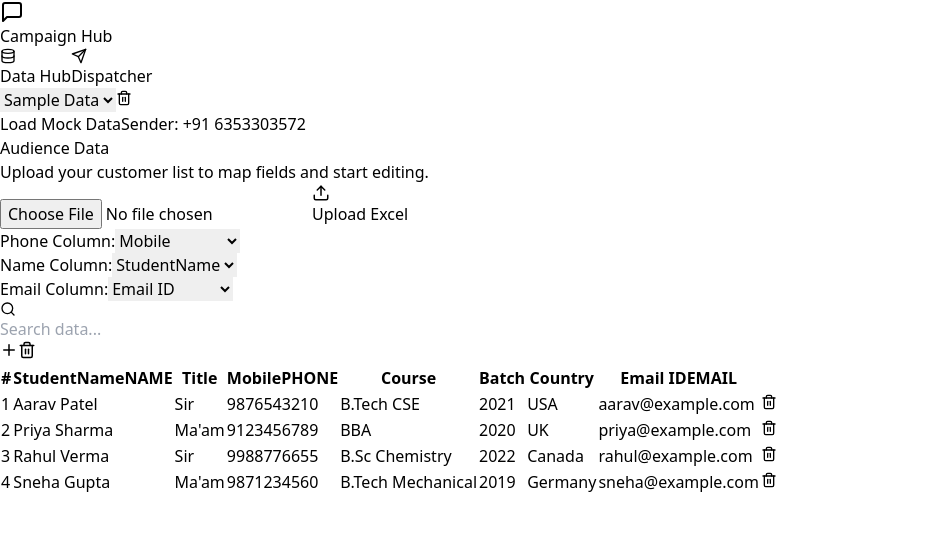
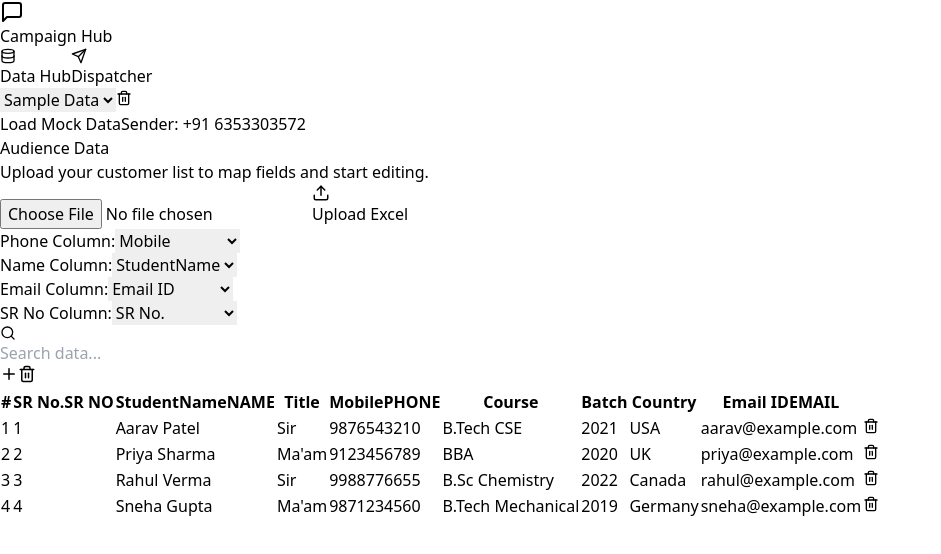
Before and after one commit to 24bt04d224/GCC, a React (Vite) app: page / in a window 1280 px wide. Both pictures are taken after a click on the button "Load Mock Data". Shown: the top 554 px of the page, without its empty margins (0-941 px from the left). Built offline with nearby package versions, Linux system fonts and the light colour scheme.

Commit message:
Fetch SR No. from excel data

```diff
--- a/src/components/EditableTable.jsx
+++ b/src/components/EditableTable.jsx
@@ -4,7 +4,7 @@ import { Trash2, Plus, Search } from 'lucide-react';
 
 export default function EditableTable() {
   const { datasets, activeDatasetId, setColumnMapping, updateRow, addRow, deleteRow, clearData } = useAppStore();
-  const activeDataset = datasets.find(d => d.id === activeDatasetId) || { data: [], columns: [], columnMapping: { phone: '', name: '', email: '' }, dispatchStatuses: {} };
+  const activeDataset = datasets.find(d => d.id === activeDatasetId) || { data: [], columns: [], columnMapping: { phone: '', name: '', email: '', srNo: '' }, dispatchStatuses: {} };
   const { data, columns, columnMapping } = activeDataset;
   const [searchTerm, setSearchTerm] = useState('');
   const [editingCell, setEditingCell] = useState(null);
@@ -72,6 +72,17 @@ export default function EditableTable() {
               {columns.map(c => <option key={c} value={c}>{c}</option>)}
             </select>
           </div>
+          <div className="flex items-center gap-2">
+            <label className="text-xs font-bold text-indigo-700 uppercase tracking-wide">SR No Column:</label>
+            <select
+              value={columnMapping.srNo || ''}
+              onChange={(e) => setColumnMapping({ srNo: e.target.value })}
+              className="text-sm border border-indigo-200 rounded-md py-1 px-2 bg-white outline-none focus:ring-2 focus:ring-indigo-500"
+            >
+              <option value="">-- Select --</option>
+              {columns.map(c => <option key={c} value={c}>{c}</option>)}
+            </select>
+          </div>
         </div>
 
         {/* Search & Actions */}
@@ -103,6 +114,7 @@ export default function EditableTable() {
                   {col === columnMapping.phone && <span className="ml-2 bg-green-100 text-green-800 px-1.5 py-0.5 rounded text-[10px]">PHONE</span>}
                   {col === columnMapping.name && <span className="ml-2 bg-blue-100 text-blue-800 px-1.5 py-0.5 rounded text-[10px]">NAME</span>}
                   {col === columnMapping.email && <span className="ml-2 bg-purple-100 text-purple-800 px-1.5 py-0.5 rounded text-[10px]">EMAIL</span>}
+                  {col === columnMapping.srNo && <span className="ml-2 bg-amber-100 text-amber-800 px-1.5 py-0.5 rounded text-[10px]">SR NO</span>}
                 </th>
               ))}
               <th className="px-6 py-3 text-right"></th>
--- a/src/components/ExcelUploader.jsx
+++ b/src/components/ExcelUploader.jsx
@@ -40,8 +40,9 @@ export default function ExcelUploader() {
           const phoneCol = detectedColumns.find(c => /phone|mobile|contact|cell|whatsapp/i.test(c)) || '';
           const nameCol = detectedColumns.find(c => /name|customer|client/i.test(c)) || '';
           const emailCol = detectedColumns.find(c => /email|e-mail|mail/i.test(c)) || '';
+          const srNoCol = detectedColumns.find(c => /sr|serial|no|#|id/i.test(c)) || '';
 
-          addDataset(file.name, parsedData, detectedColumns, { phone: phoneCol, name: nameCol, email: emailCol });
+          addDataset(file.name, parsedData, detectedColumns, { phone: phoneCol, name: nameCol, email: emailCol, srNo: srNoCol });
         }
       } catch (err) {
         alert("Invalid file format. Please upload a valid .xlsx or .csv file.");
--- a/src/components/MessageCardGrid.jsx
+++ b/src/components/MessageCardGrid.jsx
@@ -190,6 +190,7 @@ export default function MessageCardGrid() {
           const isDuplicate = duplicateIndices.has(index);
           const name = columnMapping.name ? row[columnMapping.name] : 'Unknown';
           const phone = columnMapping.phone ? row[columnMapping.phone] : 'No Phone';
+          const srNo = columnMapping.srNo && row[columnMapping.srNo] ? row[columnMapping.srNo] : (index + 1);
           const resolvedMsg = resolveTemplate(row);
 
           const isContacted = checkIsContacted(row);
@@ -208,7 +209,7 @@ export default function MessageCardGrid() {
               <div className="flex justify-between items-start mb-4">
                 <div>
                   <h4 className="font-bold text-slate-800 truncate max-w-[200px]" title={name}>
-                    <span className="text-slate-400 font-medium mr-1 text-xs">SR {index + 1}.</span>
+                    <span className="text-slate-400 font-medium mr-1 text-xs">SR {srNo}.</span>
                     {name}
                   </h4>
                   <p className="text-xs text-slate-500 mt-0.5">{phone}</p>
--- a/src/store.js
+++ b/src/store.js
@@ -14,7 +14,7 @@ export const useAppStore = create(
 
       addDataset: (name, data, columns, columnMapping) => set((state) => {
         const id = Date.now().toString();
-        const newDataset = { id, name, data, columns, columnMapping: columnMapping || { phone: '', name: '', email: '' }, dispatchStatuses: {} };
+        const newDataset = { id, name, data, columns, columnMapping: columnMapping || { phone: '', name: '', email: '', srNo: '' }, dispatchStatuses: {} };
         return {
           datasets: [...state.datasets, newDataset],
           activeDatasetId: id
@@ -78,7 +78,7 @@ export const useAppStore = create(
         return {
           datasets: state.datasets.map(d =>
             d.id === state.activeDatasetId
-              ? { ...d, data: [], columns: [], columnMapping: { phone: '', name: '', email: '' }, dispatchStatuses: {} }
+              ? { ...d, data: [], columns: [], columnMapping: { phone: '', name: '', email: '', srNo: '' }, dispatchStatuses: {} }
               : d
           )
         };
@@ -125,13 +125,13 @@ export const useAppStore = create(
         const sampleDataset = {
           id,
           name: 'Sample Data',
-          columns: ['StudentName', 'Title', 'Mobile', 'Course', 'Batch', 'Country', 'Email ID'],
-          columnMapping: { phone: 'Mobile', name: 'StudentName', email: 'Email ID' },
+          columns: ['SR No.', 'StudentName', 'Title', 'Mobile', 'Course', 'Batch', 'Country', 'Email ID'],
+          columnMapping: { phone: 'Mobile', name: 'StudentName', email: 'Email ID', srNo: 'SR No.' },
           data: [
-            { StudentName: 'Aarav Patel', Title: 'Sir', Mobile: '9876543210', Course: 'B.Tech CSE', Batch: '2021', Country: 'USA', 'Email ID': 'aarav@example.com' },
-            { StudentName: 'Priya Sharma', Title: 'Ma\'am', Mobile: '9123456789', Course: 'BBA', Batch: '2020', Country: 'UK', 'Email ID': 'priya@example.com' },
-            { StudentName: 'Rahul Verma', Title: 'Sir', Mobile: '9988776655', Course: 'B.Sc Chemistry', Batch: '2022', Country: 'Canada', 'Email ID': 'rahul@example.com' },
-            { StudentName: 'Sneha Gupta', Title: 'Ma\'am', Mobile: '9871234560', Course: 'B.Tech Mechanical', Batch: '2019', Country: 'Germany', 'Email ID': 'sneha@example.com' },
+            { 'SR No.': '1', StudentName: 'Aarav Patel', Title: 'Sir', Mobile: '9876543210', Course: 'B.Tech CSE', Batch: '2021', Country: 'USA', 'Email ID': 'aarav@example.com' },
+            { 'SR No.': '2', StudentName: 'Priya Sharma', Title: 'Ma\'am', Mobile: '9123456789', Course: 'BBA', Batch: '2020', Country: 'UK', 'Email ID': 'priya@example.com' },
+            { 'SR No.': '3', StudentName: 'Rahul Verma', Title: 'Sir', Mobile: '9988776655', Course: 'B.Sc Chemistry', Batch: '2022', Country: 'Canada', 'Email ID': 'rahul@example.com' },
+            { 'SR No.': '4', StudentName: 'Sneha Gupta', Title: 'Ma\'am', Mobile: '9871234560', Course: 'B.Tech Mechanical', Batch: '2019', Country: 'Germany', 'Email ID': 'sneha@example.com' },
           ],
           dispatchStatuses: {}
         };
```
